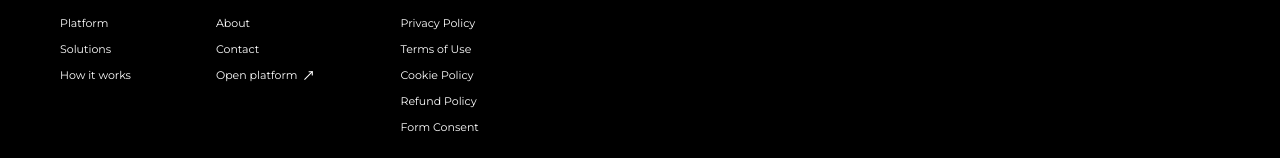
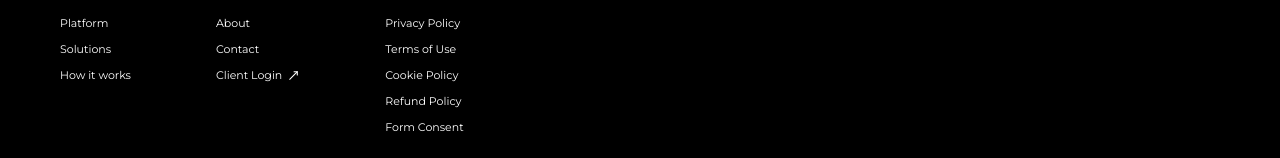
Before and after one commit to Jrnotjunior/web2table.io, a React (Vite) app: page /terms in a window 1280 px wide. Shown: the part 2272-2430 px from the top of the page. Built offline with nearby package versions, Linux system fonts and the light colour scheme.

Commit message:
Rename footer platform link to Client Login

```diff
--- a/src/components/layout/SiteFooter.tsx
+++ b/src/components/layout/SiteFooter.tsx
@@ -3,5 +3,5 @@ import { Link } from 'react-router-dom'
 import { platformUrl } from '../../content/siteContent'
 
 export default function SiteFooter() {
-  return <footer className="site-footer"><div className="container footer-main"><div className="footer-links"><div><span>EXPLORE</span><a href="/#platform">Platform</a><a href="/#solutions">Solutions</a><a href="/#how-it-works">How it works</a></div><div><span>WEB2TABLE</span><a href="/#about">About</a><a href="/#contact">Contact</a><a href={platformUrl} target="_blank" rel="noopener noreferrer">Open platform <MoveUpRight size={13} /></a></div><div><span>LEGAL</span><Link to="/privacy">Privacy Policy</Link><Link to="/terms">Terms of Use</Link><Link to="/cookies">Cookie Policy</Link><Link to="/refunds">Refund Policy</Link><Link to="/consent">Form Consent</Link></div></div></div><div className="container footer-bottom"><span>© {new Date().getFullYear()} Web2Table. All rights reserved.</span><span>Thoughtfully built for restaurant teams.</span></div></footer>
+  return <footer className="site-footer"><div className="container footer-main"><div className="footer-links"><div><span>EXPLORE</span><a href="/#platform">Platform</a><a href="/#solutions">Solutions</a><a href="/#how-it-works">How it works</a></div><div><span>WEB2TABLE</span><a href="/#about">About</a><a href="/#contact">Contact</a><a href={platformUrl} target="_blank" rel="noopener noreferrer">Client Login <MoveUpRight size={13} /></a></div><div><span>LEGAL</span><Link to="/privacy">Privacy Policy</Link><Link to="/terms">Terms of Use</Link><Link to="/cookies">Cookie Policy</Link><Link to="/refunds">Refund Policy</Link><Link to="/consent">Form Consent</Link></div></div></div><div className="container footer-bottom"><span>© {new Date().getFullYear()} Web2Table. All rights reserved.</span><span>Thoughtfully built for restaurant teams.</span></div></footer>
 }
```
